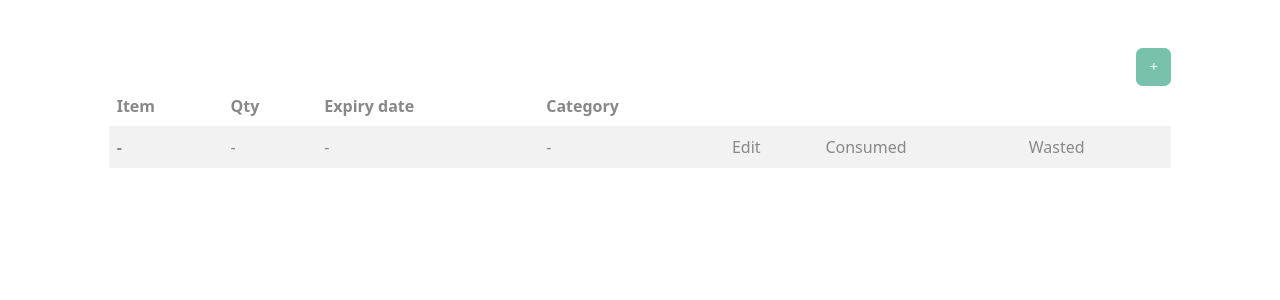
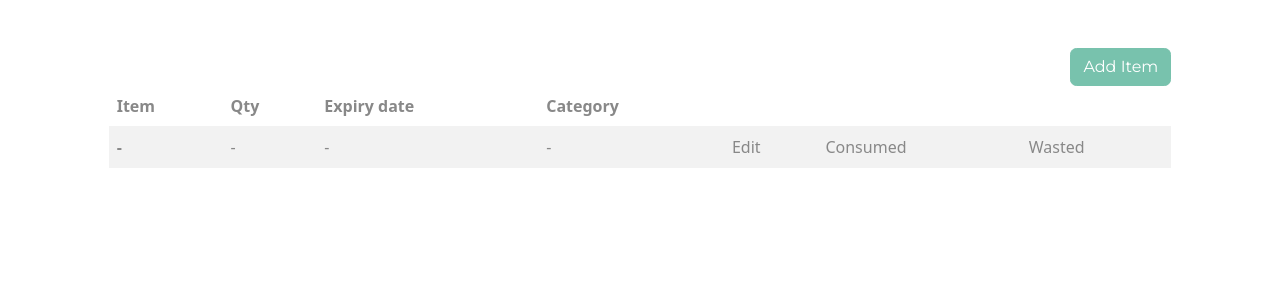
Before and after one commit to CrazyEggz/ci-fridge-pal, a Django app: page /dashboard/ in a window 1280 px wide. Shown: the part 56-356 px from the top of the page. Run offline with Django 4.2, Linux system fonts and the light colour scheme; data that the repository does not hold is empty; some libraries are stand-ins or nearby versions.

Commit message:
Wire up the add item button

```diff
--- a/dashboard/templates/dashboard/dashboard.html
+++ b/dashboard/templates/dashboard/dashboard.html
@@ -4,7 +4,7 @@
 <div class="row">
     <div class="col-md-10 col-10 mx-auto mt-5">
         <div class="d-flex justify-content-end">
-            <a href="#" class="btn btn-primary">+</a>
+            <a href="{% url 'add-item' %}" class="btn btn-primary">Add Item</a>
         </div>
         <table class="table table-hover table-striped">
             <thead>
```
